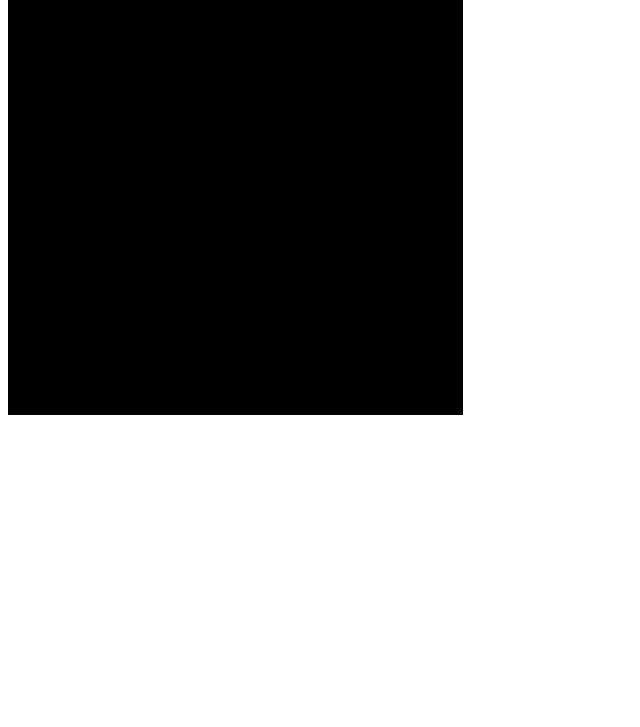
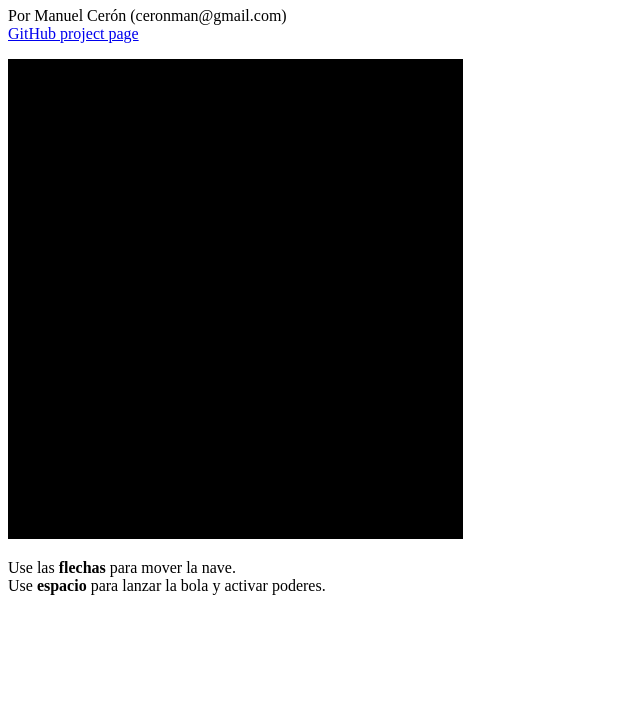
Before and after one commit to ceronman/arkatinto, a plain HTML site: page index.html in a window 1280 px wide. Shown: the part 73-800 px from the top of the page, without its empty margins (0-640 px from the left). Drawn offline with Linux system fonts and the light colour scheme.

Commit message:
Some small details.

```diff
--- a/arkatinto.js
+++ b/arkatinto.js
@@ -592,6 +592,7 @@
       this.ball = new Ball(this);
       this.bonus = null;
       this.music = resource.sound("sounds/ride-the-storm.ogg");
+      this.music.play();
       this.stateLabel = new Label({
         font: "20pt Arial",
         color: "yellow",
@@ -1396,7 +1397,7 @@
 
     Bonus.IMAGE = resource.image("graphics/bonus.png");
 
-    Bonus.ACTIONS = [MissileBonusAction];
+    Bonus.ACTIONS = [ExtraLifeBonusAction, LargePadBonusAction, ShortPadBonusAction, ExplosionBonusAction, FastBallBonusAction, SlowBallBonusAction, FireBallBonusAction, MirrorControlBonusAction, StickyPaddleBonusAction, MissileBonusAction];
 
     function Bonus(x, y, map) {
       this.x = x;
--- a/index.html
+++ b/index.html
@@ -7,8 +7,17 @@
 </head>
 
 <body>
+  <h1>Arkatinto!</h1>
+  <p>
+  	Por Manuel Cerón (ceronman@gmail.com) <br />
+  	<a href="https://github.com/ceronman/Arkatinto">GitHub project page</a>
+  </p>
   <canvas id="gamecanvas">
     Your browser doesn't support canvas.
   </canvas>
+  <p>
+  	Use las <strong>flechas</strong> para mover la nave.<br/>
+  	Use <strong>espacio</strong> para lanzar la bola y activar poderes.
+  </p>
 </body>
 </html>
```
Also changed, not shown: 2 other files.
